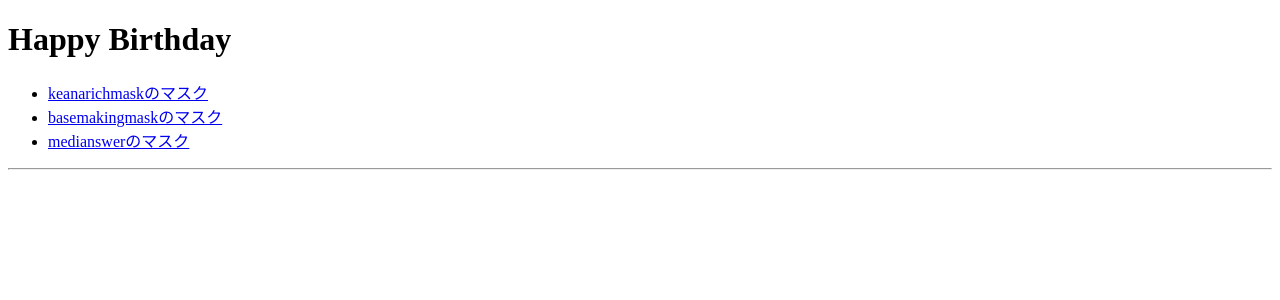
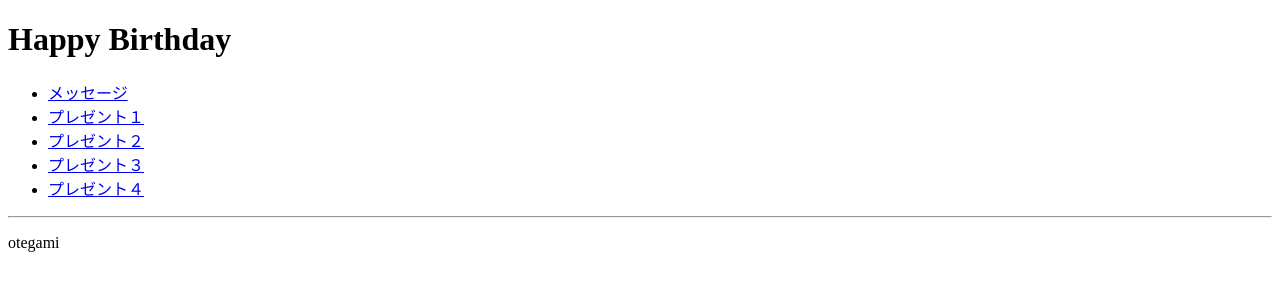
Before and after one commit to iketerupanpani/itochika_38_BD, a React (Create React App) app: page / in a window 1280 px wide. Shown: the top 300 px of the page. Built offline with nearby package versions, Linux system fonts and the light colour scheme.

Commit message:
add Message

```diff
--- a/src/App.jsx
+++ b/src/App.jsx
@@ -1,23 +1,27 @@
 import React from 'react';
 import Mask from './components/Mask';
+import Message from './components/Message';
 import { BrowserRouter, Route, Link } from 'react-router-dom';
 
 const App = () => {
-  const masks = ['keanarichmask', 'basemakingmask', 'medianswer'];
+  const masks = ['ionstick', 'keanarichmask', 'basemakingmask', 'medianswer'];
   return (
     <BrowserRouter>
       <div>
         <h1>Happy Birthday</h1>
         <ul>
-          <li><Link to='/keanarichmask'>keanarichmaskのマスク</Link></li>
-          <li><Link to='/basemakingmask'>basemakingmaskのマスク</Link></li>
-          <li><Link to='/medianswer'>medianswerのマスク</Link></li>
+          <li><Link to='/'>メッセージ</Link></li>
+          <li><Link to='/ionstick'>プレゼント１</Link></li>
+          <li><Link to='/keanarichmask'>プレゼント２</Link></li>
+          <li><Link to='/basemakingmask'>プレゼント３</Link></li>
+          <li><Link to='/medianswer'>プレゼント４</Link></li>
         </ul>
         <hr/>
-        <Route exact path='/' />
-        <Route path='/keanarichmask' render={props => <Mask mask={masks[0]} />} />
-        <Route path='/basemakingmask' render={props => <Mask mask={masks[1]} />} />
-        <Route path='/medianswer' render={props => <Mask mask={masks[2]} />} />
+        <Route exact path='/' component={Message} />
+        <Route path='/ionstick' render={props => <Mask mask={masks[0]} />} />
+        <Route path='/keanarichmask' render={props => <Mask mask={masks[1]} />} />
+        <Route path='/basemakingmask' render={props => <Mask mask={masks[2]} />} />
+        <Route path='/medianswer' render={props => <Mask mask={masks[3]} />} />
       </div>
     </BrowserRouter>
     );
--- /dev/null
+++ b/src/components/Message.jsx
@@ -0,0 +1,11 @@
+import React from 'react';
+
+const message = props => {
+    return (
+        <div>
+            <p>otegami</p>
+        </div>
+    );
+}
+
+export default message;
```
